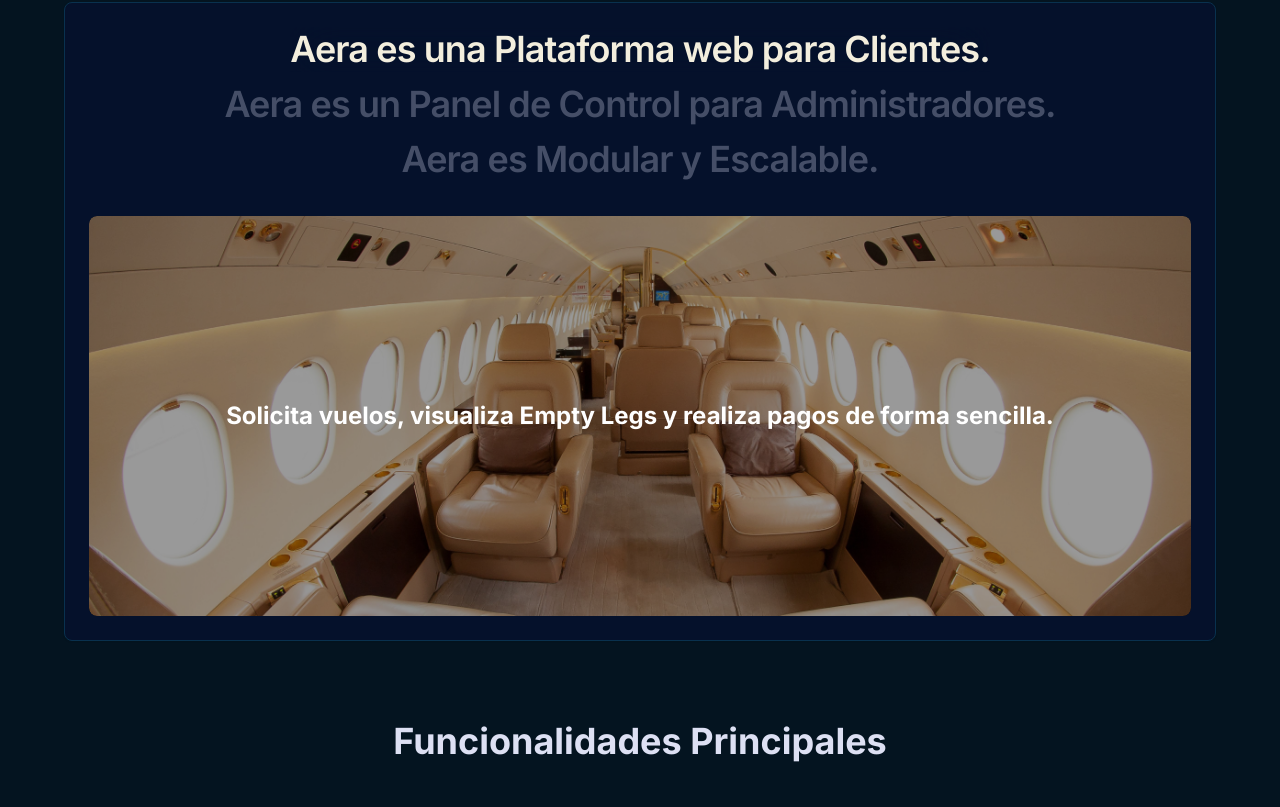
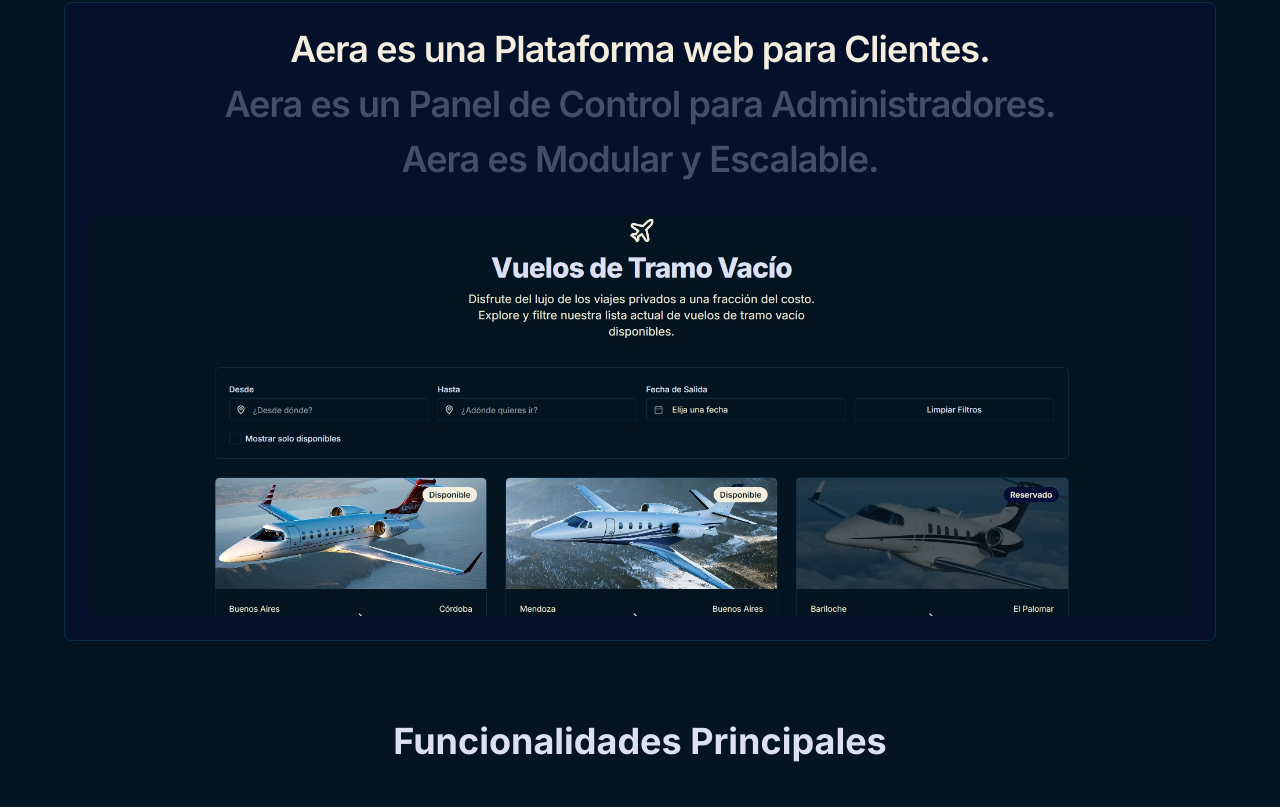
Before and after one commit to franlanese/jetsetter, a Next.js app: page / in a window 1280 px wide. Shown: the part 654-1461 px from the top of the page. Built offline with nearby package versions, Linux system fonts and the light colour scheme; grey boxes are pictures that could not be loaded.

Commit message:
1.1 Aera es

```diff
--- a/src/app/page.tsx
+++ b/src/app/page.tsx
@@ -193,29 +193,19 @@ const PresentationPageContent = () => {
               >
                 <SwiperSlide className="relative w-full h-full">
                   <Image
-                    src="/images/jetinterior.jpg"
+                    src="/images/CapturaDemo1.jpg"
                     alt="Plataforma Web"
                     fill
                     className="object-cover rounded-lg"
                   />
-                  <div className="absolute inset-0 bg-black/40 flex items-center justify-center">
-                    <p className="text-white text-2xl font-bold px-4 text-center">
-                      Solicita vuelos, visualiza Empty Legs y realiza pagos de forma sencilla.
-                    </p>
-                  </div>
                 </SwiperSlide>
                 <SwiperSlide className="relative w-full h-full">
                   <Image
-                    src="/images/Learjet-60xr.png"
+                    src="/images/CapturaPanelControl.png"
                     alt="Panel de Control"
                     fill
                     className="object-contain bg-slate-900 rounded-lg"
                   />
-                  <div className="absolute inset-0 bg-black/40 flex items-center justify-center">
-                    <p className="text-white text-2xl font-bold px-4 text-center">
-                      Gestiona tu flota, publica viajes y obtén estadísticas en tiempo real.
-                    </p>
-                  </div>
                 </SwiperSlide>
                 <SwiperSlide className="relative w-full h-full">
                   <Image
@@ -224,11 +214,6 @@ const PresentationPageContent = () => {
                     fill
                     className="object-contain bg-slate-900 rounded-lg"
                   />
-                  <div className="absolute inset-0 bg-black/40 flex items-center justify-center">
-                    <p className="text-white text-2xl font-bold px-4 text-center">
-                      Adapta la plataforma a tus necesidades y crece sin límites.
-                    </p>
-                  </div>
                 </SwiperSlide>
               </Swiper>
             </CardContent>
--- a/src/components/GradientText.tsx
+++ b/src/components/GradientText.tsx
@@ -15,7 +15,7 @@ interface GradientTextProps {
 const GradientText = ({
     children,
     className,
-    colors = ["#40ffaa", "#4079ff", "#40ffaa", "#4079ff", "#40ffaa"],
+    colors = ["#041420", "#027FBD", "#041420", "#027FBD", "#041420"],
     animationSpeed = 8,
     showBorder = false,
     onClick,
```
Also changed, not shown: public/images/CapturaDemo1.jpg (added), public/images/CapturaPanelControl.png (added).
